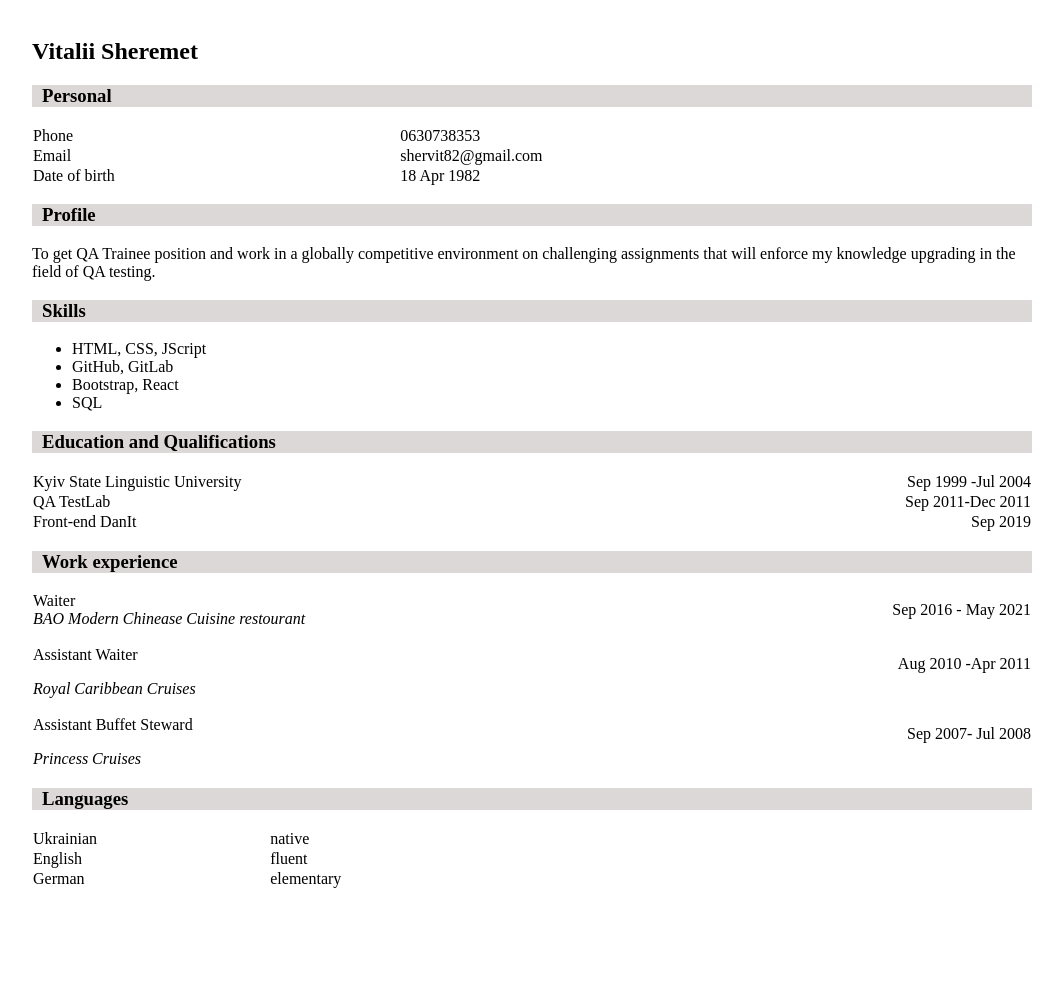
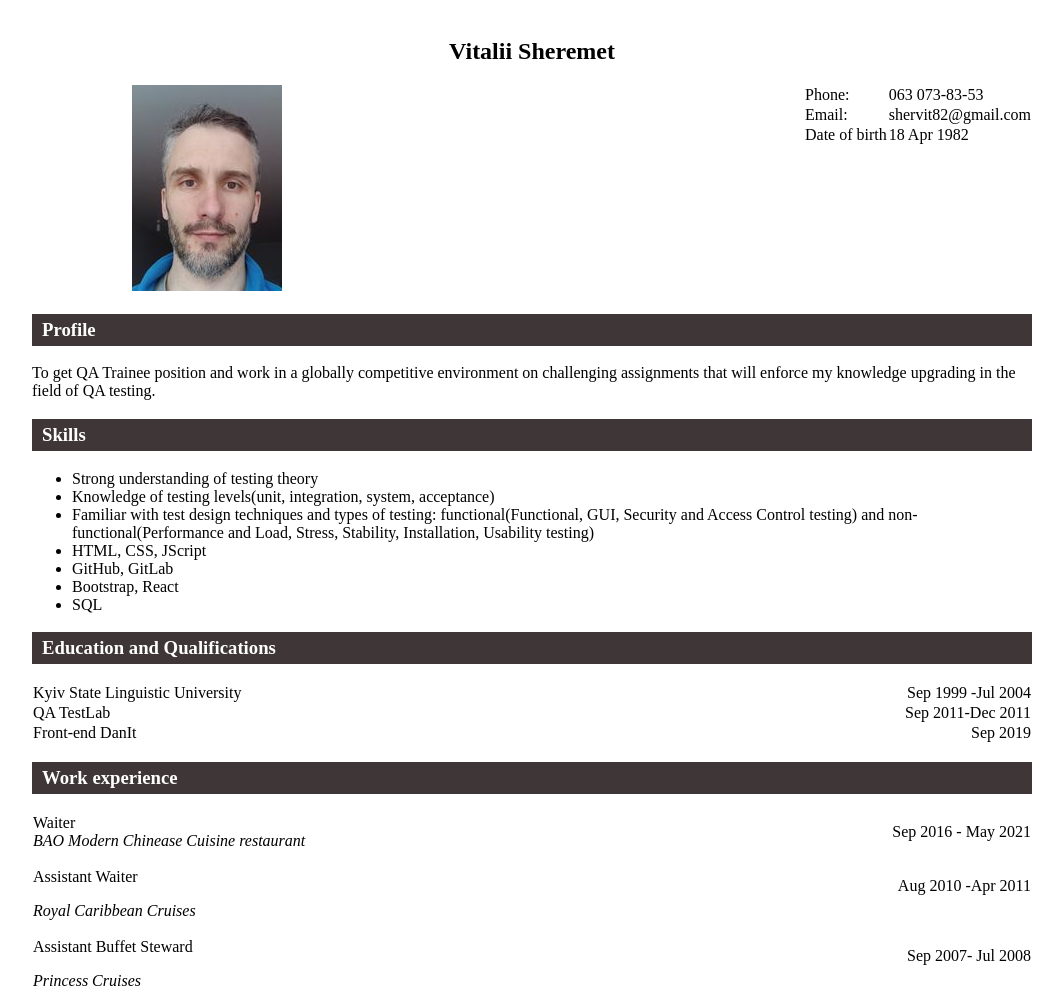
Before and after one commit to Vitaliy1804/cv, a plain HTML site: page index.html in a window 1280 px wide. Shown: the top 994 px of the page, without its empty margins (108-1171 px from the left). Before the commit the page ends 907 px from the top, so only its background shows below. Drawn offline with Linux system fonts and the light colour scheme.

Commit message:
add foto

```diff
--- a/index.html
+++ b/index.html
@@ -10,15 +10,18 @@
 <body>
     <div class="container">
         <h2>Vitalii Sheremet</h2>
+        <div class="wrapper">
+          <div class="img">
+            <img src="img/myfoto.jpg" alt="photo">
+          </div>
 
-           <h3>Personal</h3>
-           <table>
+              <table class="contact">
                <tr>
-              <td>Phone</td>
-              <td>0630738353</td>
+                 <td>Phone:</td>
+                 <td>063 073-83-53</td>
                </tr>
                <tr>
-                <td>Email</td>
+                   <td>Email:</td>
                    <td>shervit82@gmail.com</td>
                  </tr>
                  <tr>
@@ -28,12 +31,18 @@
                  </table>
 
 
+        </div>
+
            <h3>Profile</h3>
            <p>To get QA Trainee position and work in a globally competitive environment on challenging assignments
                that will enforce my knowledge upgrading in the field of QA testing.
            </p>
            <h3>Skills</h3>
            <ul>
+          <li>Strong understanding of testing theory</li>
+          <li>Knowledge of testing levels(unit, integration, system, acceptance)</li>
+          <li>Familiar with test design techniques and types of testing: functional(Functional, GUI, Security and Access Control testing) and non-functional(Performance and Load, Stress, Stability, Installation, Usability testing)</li>
+
           <li>HTML, CSS, JScript</li>
           <li>GitHub, GitLab</li>
           <li>Bootstrap, React</li>
@@ -69,7 +78,7 @@
             <tr>
               <td>
                   Waiter<br>
-                  <i>BAO Modern Chinease Cuisine restourant</i>
+                  <i>BAO Modern Chinease Cuisine restaurant</i>
               </td>
               <td class="right">Sep 2016 - May 2021</td>
               </tr>
--- a/style.css
+++ b/style.css
@@ -1,21 +1,43 @@
-
 .container {
     width: 1000px;
     margin: 0 auto;
     padding: 10px 70px;
 }
+
+.wrapper {
+    display: flex;
+    justify-content: end;
+}
+h2 {
+    text-align: center;
+}
+
 h3 {
-    background-color: rgb(221, 216, 216);
+    background-color: rgb(63, 55, 55);
     padding-left: 10px;
+    color: white;
+    padding-top: 5px;
+    padding-bottom: 5px;
+}
+
+.img {
+    width: 40%;
 }
 
 table {
     width: 100%;
     border-collapse: collapse;
   }
+ .contact {
+     width: 50%;
+     display: flex;
+     justify-content: end;
+ }
  .lang {
      width: 50%;
  }
+
+
   td.right {
       text-align: right;
   }
```
Also changed, not shown: img/myfoto.jpg (added). Lines whose indentation alone changed are shown as unchanged.
